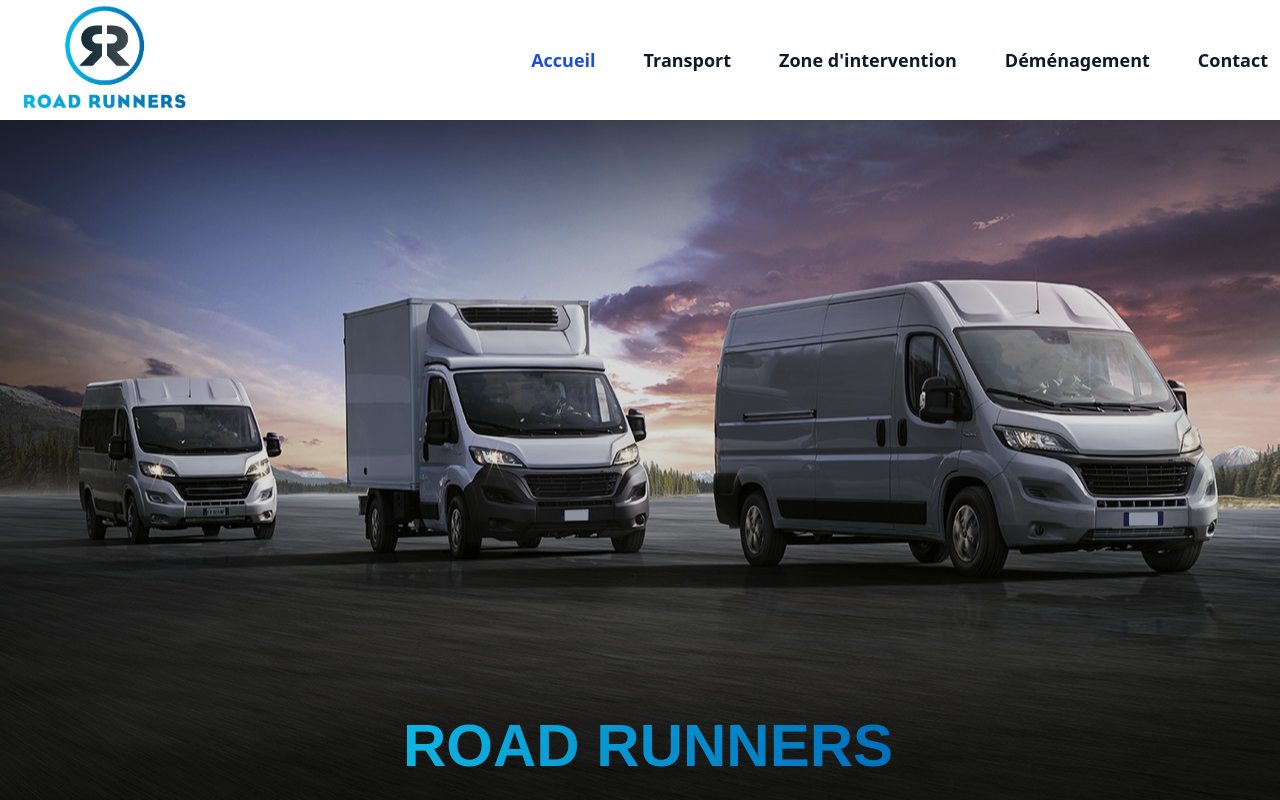
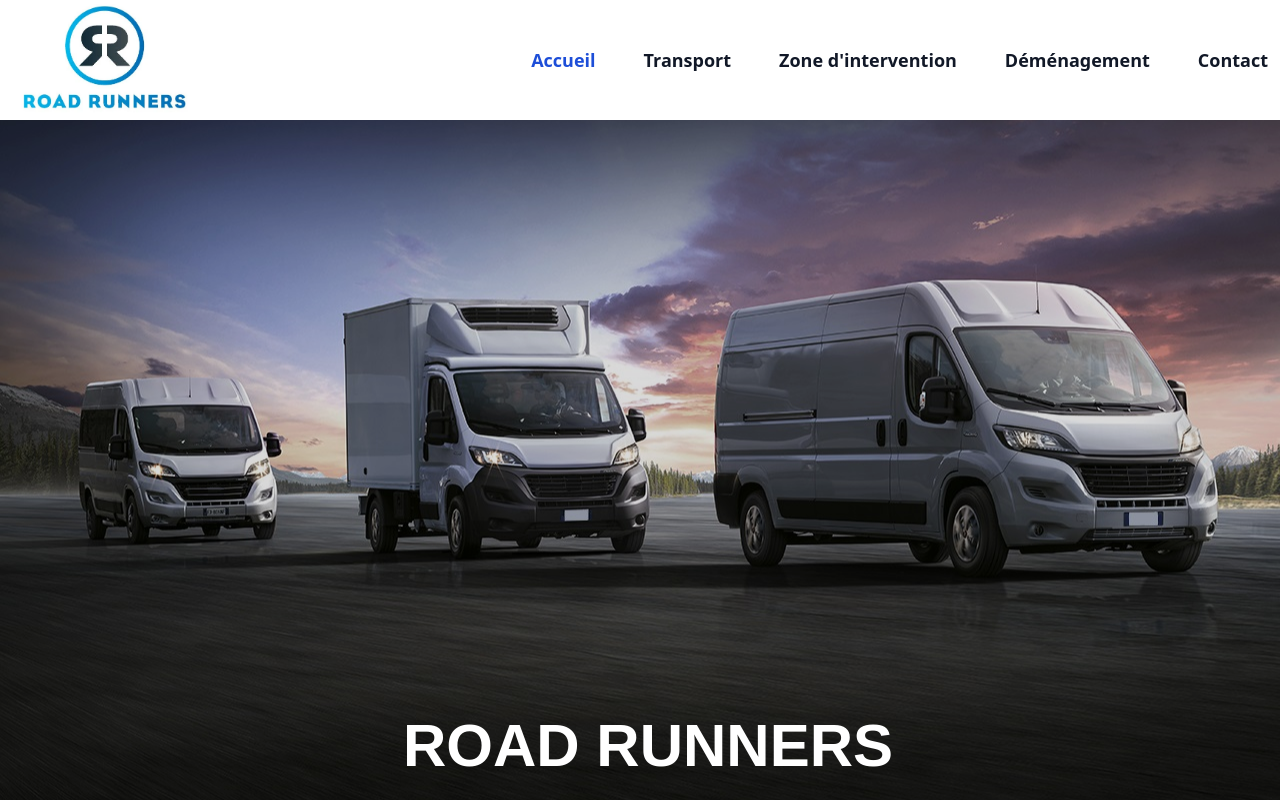
Before and after one commit to Jolan95/Next-roadrunners, a Next.js app: page / in a window 1280 px wide. Shown: the top 800 px of the page. Built offline with nearby package versions, Linux system fonts and the light colour scheme.

Commit message:
van image

```diff
--- a/components/first-section.js
+++ b/components/first-section.js
@@ -5,7 +5,7 @@ export default function FirstSection(props) {
     <section className='section-presentation' style={{backgroundImage: `url(`+props.bg.src+`)`, }}>
         <div className='h-full flex items-end justify-center'>
             <div className="pl-4 pb-6">
-                <h1 className='md:text-6xl text-2xl  color-logo kanit'>{props.title}</h1>
+                <h1 className='md:text-6xl text-2xl   kanit text-white'>{props.title}</h1>
                 <h2 className='md:text-2xl text-xl font-semibold  text-white'></h2>
             </div>
         </div>
--- a/styles/globals.css
+++ b/styles/globals.css
@@ -13,13 +13,14 @@ header img {
 .kanit{
   font-family: 'Kanit', sans-serif;
   font-weight : 800;
-  background-image:  linear-gradient(90deg, rgba(14,181,225,1) 0%, rgba(0,111,187,1) 100%);
+  color : white
+  /* background-image:  linear-gradient(90deg, rgba(14,181,225,1) 0%, rgba(0,111,187,1) 100%);
   -webkit-background-clip: text;
   -webkit-text-fill-color: transparent;
   -moz-background-clip: text;
   -moz-text-fill-color: transparent;
   background-clip: text;
-  -moz-text-fill-color: transparent;
+  -moz-text-fill-color: transparent; */
 }
 .section-presentation{
   height : calc(100vh - 120px);
@@ -28,7 +29,7 @@ header img {
   background-repeat: no-repeat;
 }
 @media screen and (max-width: 768px) {
-  .section-presentation{
+  .section-presentation {
     height : calc(70vh - 120px);
   }
 }
```
